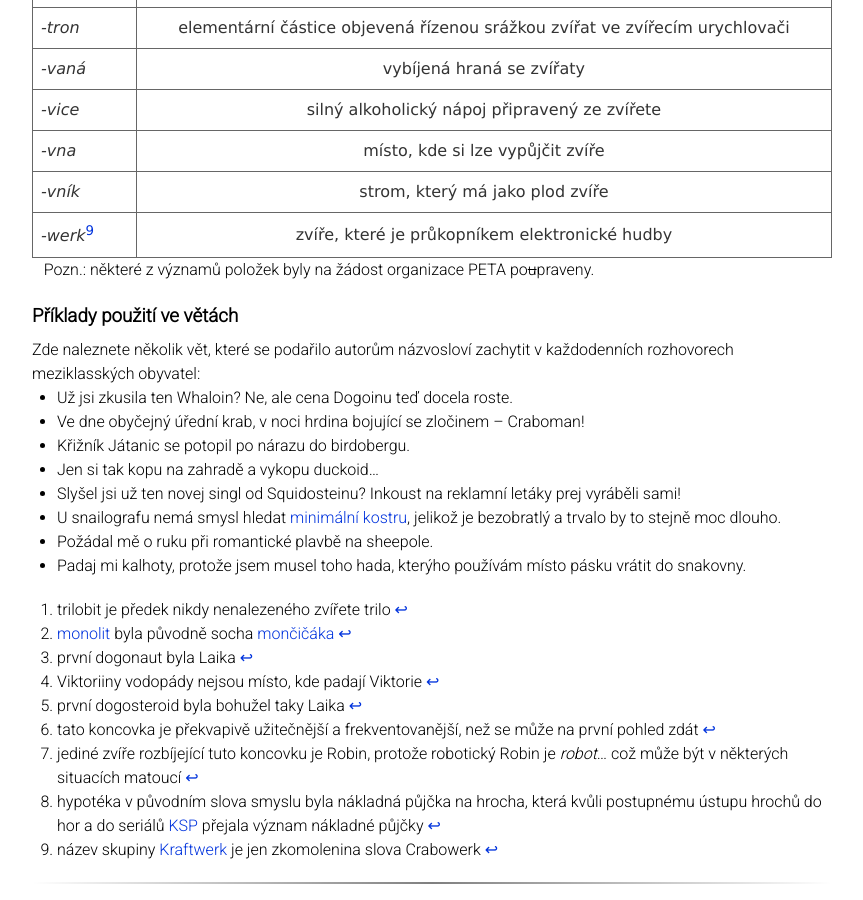
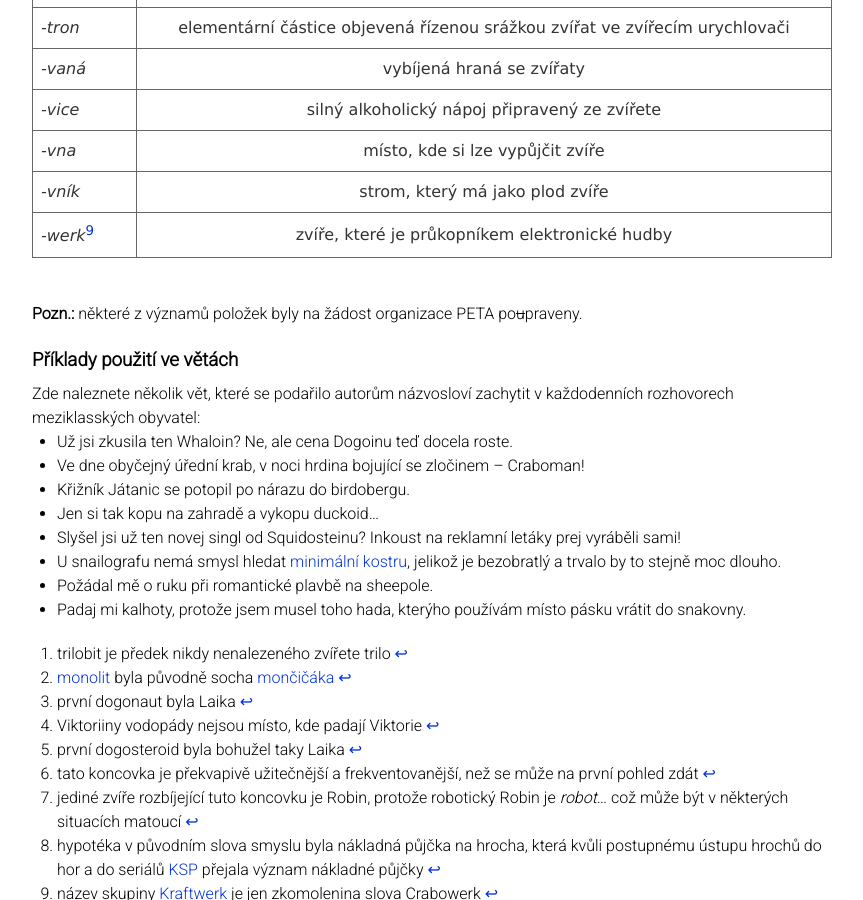
Before and after one commit to Meziklassociation/meziklasi, a Jekyll site: the page built from _posts/2019-11-26-zvireci-nazvoslovi.md, in a window 1280 px wide and 900 px high, scrolled down 2770 px. Shown: the whole window, without its empty margins (208-1071 px from the left). Built offline with Jekyll 4.4.1, drawn with Linux system fonts in a browser that asks for light colours; nearby versions of some CDN libraries.

Commit message:
fix white space distribution

```diff
--- a/_posts/2019-11-26-zvireci-nazvoslovi.md
+++ b/_posts/2019-11-26-zvireci-nazvoslovi.md
@@ -84,7 +84,8 @@ _Poznámka:_ základ pro rybu by měl podle pravidel být _fisho_, ale pro lepš
 | _-werk_[^werk]       | zvíře, které je průkopníkem elektronické hudby                                              |
 
 
-Pozn.: některé z významů položek byly na žádost organizace PETA po<del>u</del>praveny.
+
+**Pozn.:** některé z významů položek byly na žádost organizace PETA po<del>u</del>praveny.
 
 
 ### Příklady použití ve větách
```
